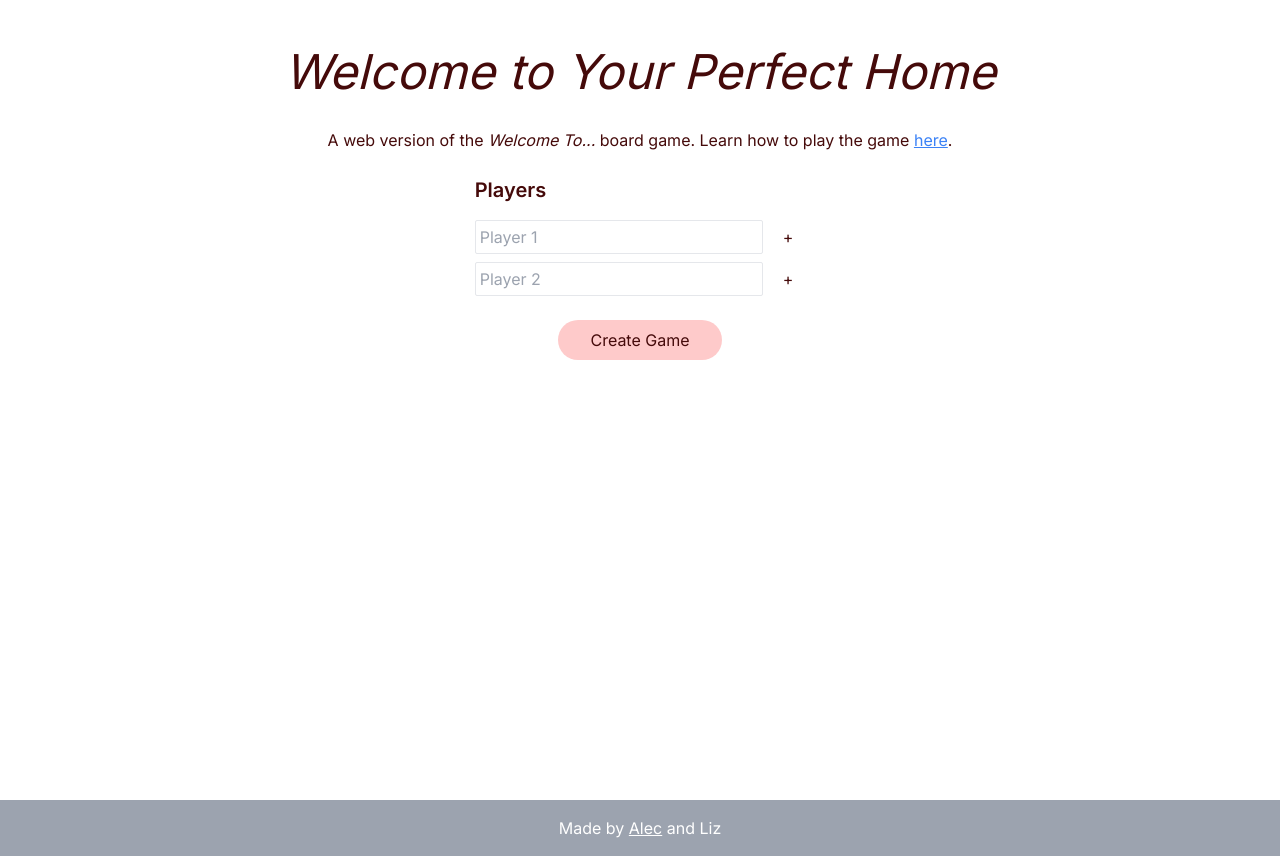
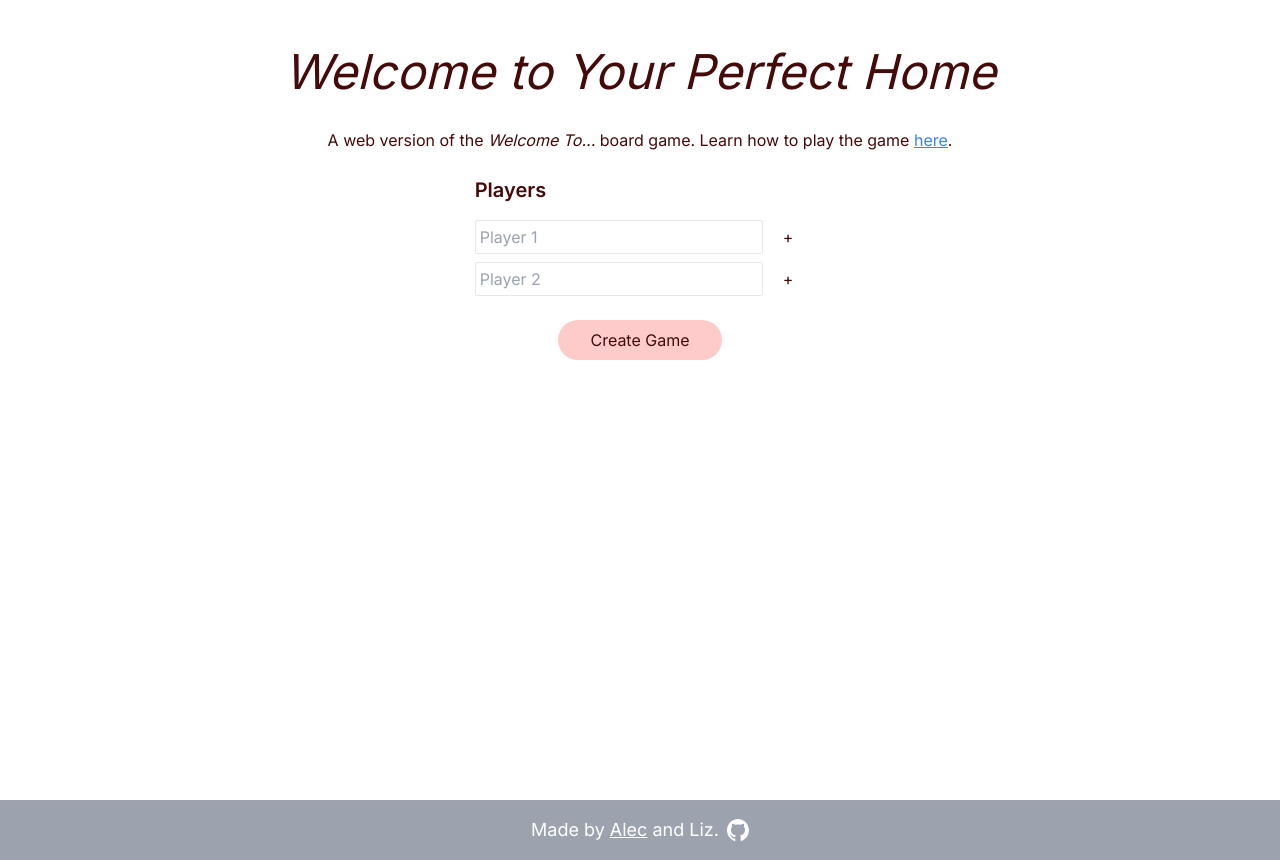
Before and after one commit to al63/welcome-game, a Next.js app: page / in a window 1280 px wide. Built offline with nearby package versions, Linux system fonts and the light colour scheme.

Commit message:
link to da git

```diff
--- /dev/null
+++ b/app/components/Footer.tsx
@@ -0,0 +1,18 @@
+import Image from "next/image";
+
+export function Footer() {
+  return (
+    <div className="w-full text-center py-4 bottom-0 bg-gray-400 text-white text-lg flex justify-center items-center">
+      <p>
+        Made by{" "}
+        <a className="underline" href="https://alec-lee.com" target="_blank" rel="noreferrer">
+          Alec
+        </a>{" "}
+        and Liz.
+      </p>
+      <a href="https://github.com/al63/welcome-game" target="_blank" rel="noreferrer">
+        <Image className="ml-2" height="22" width="22" src="/github-mark-white.svg" alt="Github source" />
+      </a>
+    </div>
+  );
+}
--- a/app/NewGame.tsx
+++ b/app/components/NewGame.tsx
@@ -1,6 +1,6 @@
 "use client";
 import React from "react";
-import { CreateGameResponse } from "./api/models";
+import { CreateGameResponse } from "../api/models";
 import { LoadingSpinner } from "./LoadingSpinner";
 import classNames from "classnames";
 
--- a/app/page.tsx
+++ b/app/page.tsx
@@ -1,4 +1,5 @@
-import NewGame from "./NewGame";
+import { Footer } from "./components/Footer";
+import NewGame from "./components/NewGame";
 
 export default function Home() {
   return (
@@ -19,13 +20,7 @@ export default function Home() {
         </p>
         <NewGame />
       </div>
-      <div className="w-full text-center py-4 bottom-0 bg-gray-400 text-white">
-        Made by{" "}
-        <a className="underline" href="https://alec-lee.com">
-          Alec
-        </a>{" "}
-        and Liz
-      </div>
+      <Footer />
     </div>
   );
 }
```
Also changed, not shown: app/components/LoadingSpinner.tsx (renamed from app/LoadingSpinner.tsx), public/github-mark-white.svg (added).
